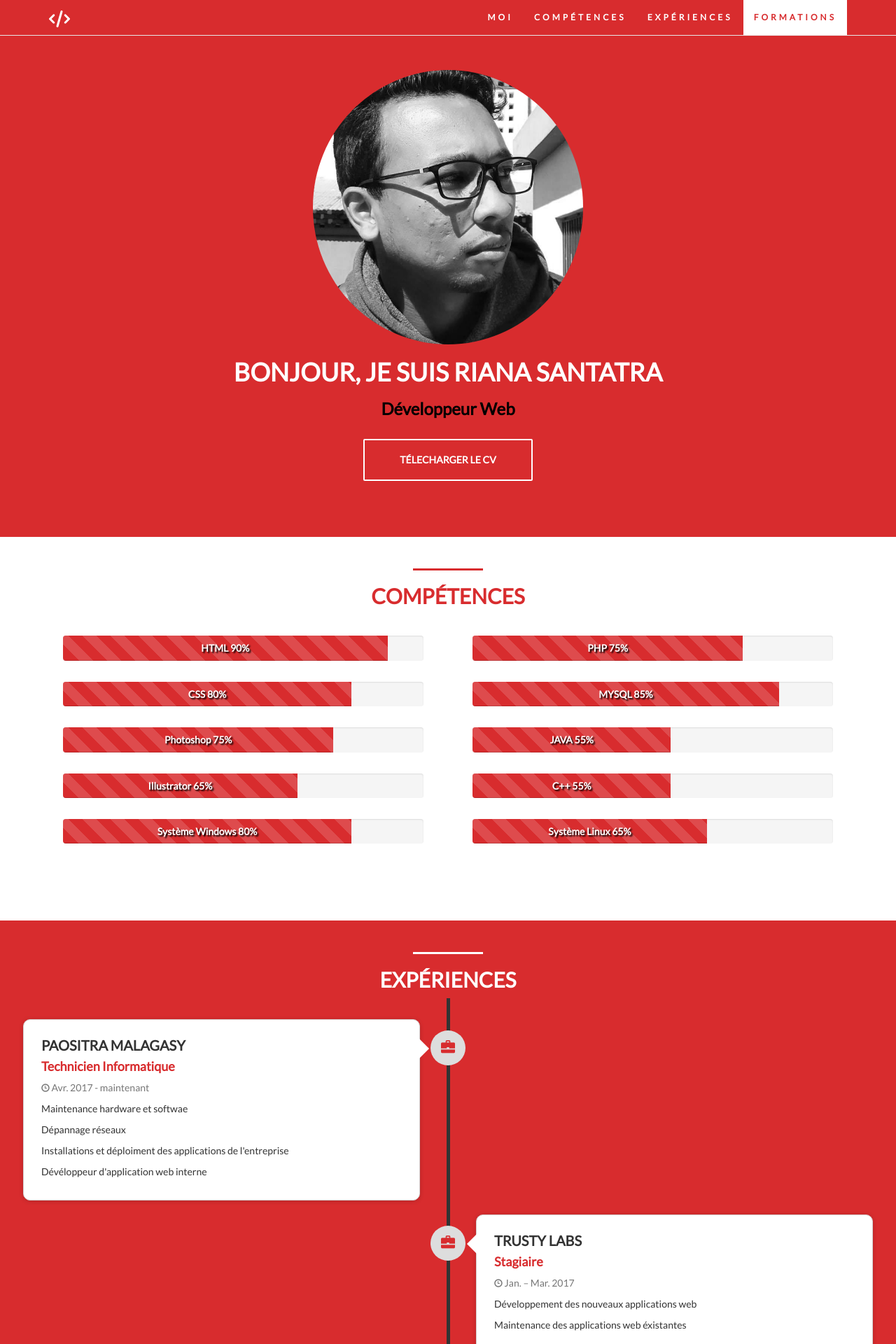
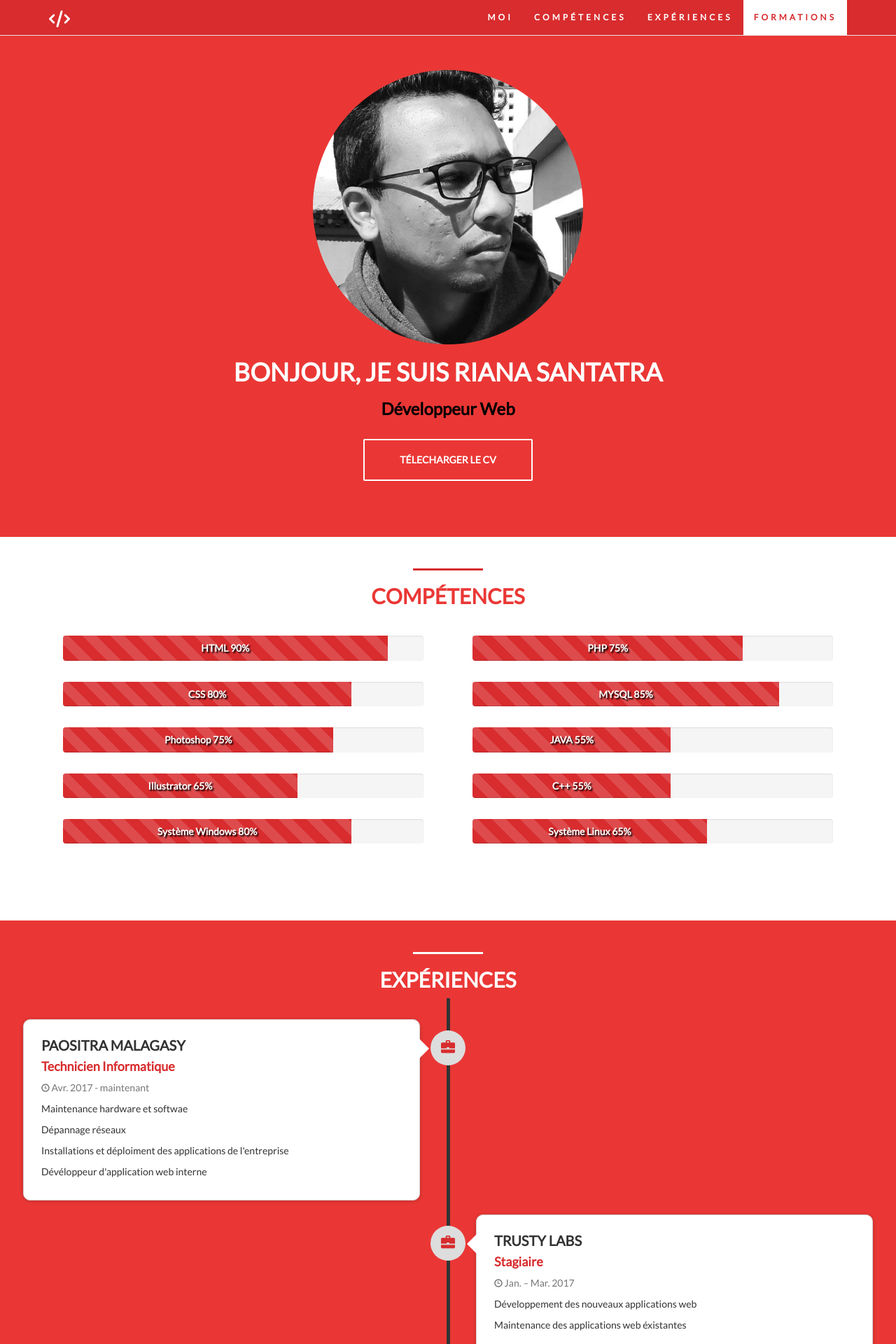
Before and after one commit to rianasantatra/Portfolio, a PHP site: page / in a window 1280 px wide. Shown: the top 1920 px of the page at 70% size. Run offline with PHP 8.4, Linux system fonts and the light colour scheme.

Commit message:
modif css

```diff
--- a/assets/css/css/app.css
+++ b/assets/css/css/app.css
@@ -45,7 +45,7 @@ section .heading h2 {
 /* ABOUT */
 #about {
     padding-top: 100px;
-    background-color: #d82c2e;
+    background-color: #ea3735;
 }
 
 .profile-pic {
@@ -83,7 +83,7 @@ section .heading h2 {
 
 /* SKILLS */
 #skills .heading h2 {
-    color: #d82c2e;
+    color: #ea3735;
     text-transform: uppercase;
 }
 
@@ -103,7 +103,7 @@ section .heading h2 {
 
 /* EXPIERIENCES */
 #experiences {
-    background-color: #d82c2e;
+    background-color: #ea3735;
 }
 
 #experiences .heading h2 {
@@ -366,7 +366,7 @@ footer .glyphicon:hover {
 
 /* CONTACT */
 #contact {
-    background-color: #d82c2e;
+    background-color: #ea3735;
 }
 
 #contact .heading h2 {
```
